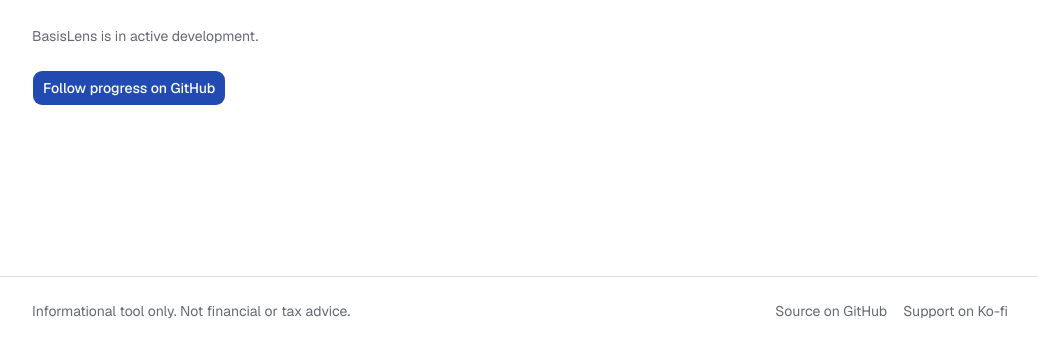
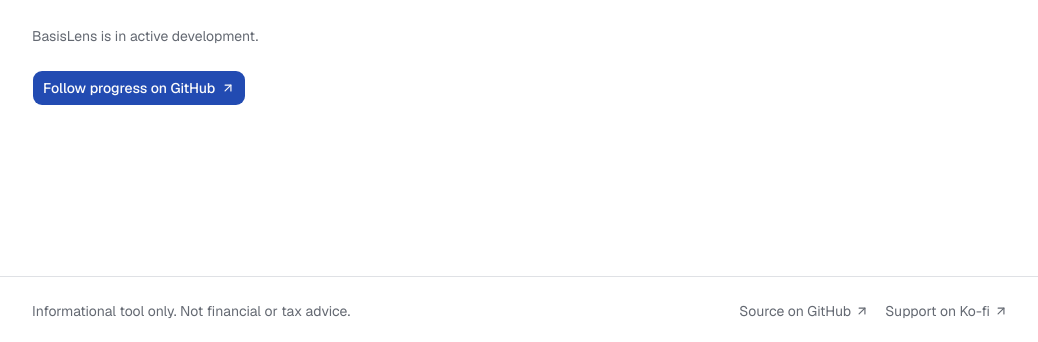
Before and after one commit to SviatoslavZv/basislens, a Next.js app: page / in a window 1280 px wide. Shown: the part 455-797 px from the top of the page, without its empty margins (120-1158 px from the left). Built offline with nearby package versions, Linux system fonts and the light colour scheme.

Commit message:
feat: open external links in a new tab with an accessible hint

```diff
--- a/src/app/page.tsx
+++ b/src/app/page.tsx
@@ -1,4 +1,5 @@
 import { Container } from "@/components/Container";
+import { ExternalLink } from "@/components/ExternalLink";
 import { SiteFooter } from "@/components/SiteFooter";
 import { SiteHeader } from "@/components/SiteHeader";
 import { Button } from "@/components/ui/button";
@@ -22,9 +23,9 @@
           </p>
           <p className="text-sm text-muted-foreground">{homeContent.status}</p>
           <Button asChild size="lg">
-            <a href={siteConfig.links.repository}>
+            <ExternalLink href={siteConfig.links.repository}>
               {homeContent.primaryAction}
-            </a>
+            </ExternalLink>
           </Button>
         </Container>
       </main>
--- /dev/null
+++ b/src/components/ExternalLink.tsx
@@ -0,0 +1,26 @@
+import { ArrowUpRight } from "lucide-react";
+import type { ComponentProps } from "react";
+
+import { uiText } from "@/constants/uiText";
+import { cn } from "@/lib/utils";
+
+type ExternalLinkProps = Omit<ComponentProps<"a">, "target" | "rel">;
+
+export function ExternalLink({
+  children,
+  className,
+  ...props
+}: ExternalLinkProps) {
+  return (
+    <a
+      {...props}
+      target="_blank"
+      rel="noopener noreferrer"
+      className={cn("inline-flex items-center gap-1", className)}
+    >
+      {children}
+      <ArrowUpRight aria-hidden="true" className="size-3.5" />
+      <span className="sr-only">{uiText.opensInNewTab}</span>
+    </a>
+  );
+}
--- a/src/components/SiteFooter.tsx
+++ b/src/components/SiteFooter.tsx
@@ -1,4 +1,5 @@
 import { Container } from "@/components/Container";
+import { ExternalLink } from "@/components/ExternalLink";
 import { footerContent } from "@/constants/footerContent";
 
 export function SiteFooter() {
@@ -10,12 +11,12 @@
           <ul className="flex gap-4">
             {footerContent.links.map((link) => (
               <li key={link.href}>
-                <a
+                <ExternalLink
                   href={link.href}
                   className="underline-offset-4 hover:text-foreground hover:underline"
                 >
                   {link.label}
-                </a>
+                </ExternalLink>
               </li>
             ))}
           </ul>
--- /dev/null
+++ b/src/constants/uiText.ts
@@ -0,0 +1,7 @@
+type UiText = {
+  opensInNewTab: string;
+};
+
+export const uiText = {
+  opensInNewTab: "(opens in a new tab)",
+} as const satisfies UiText;
```
